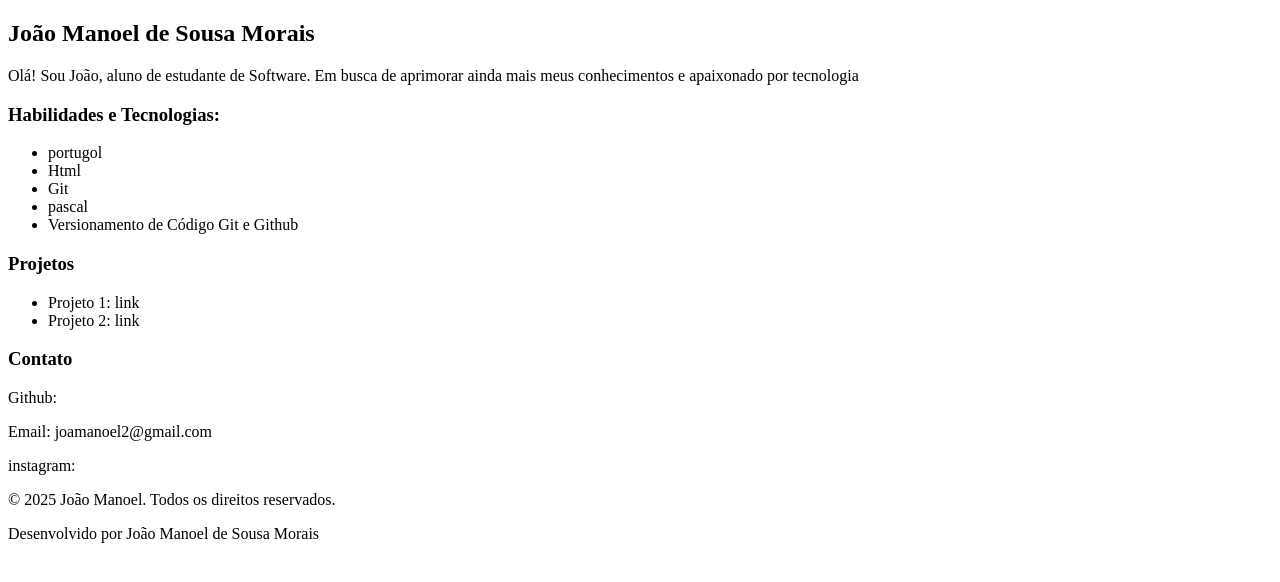
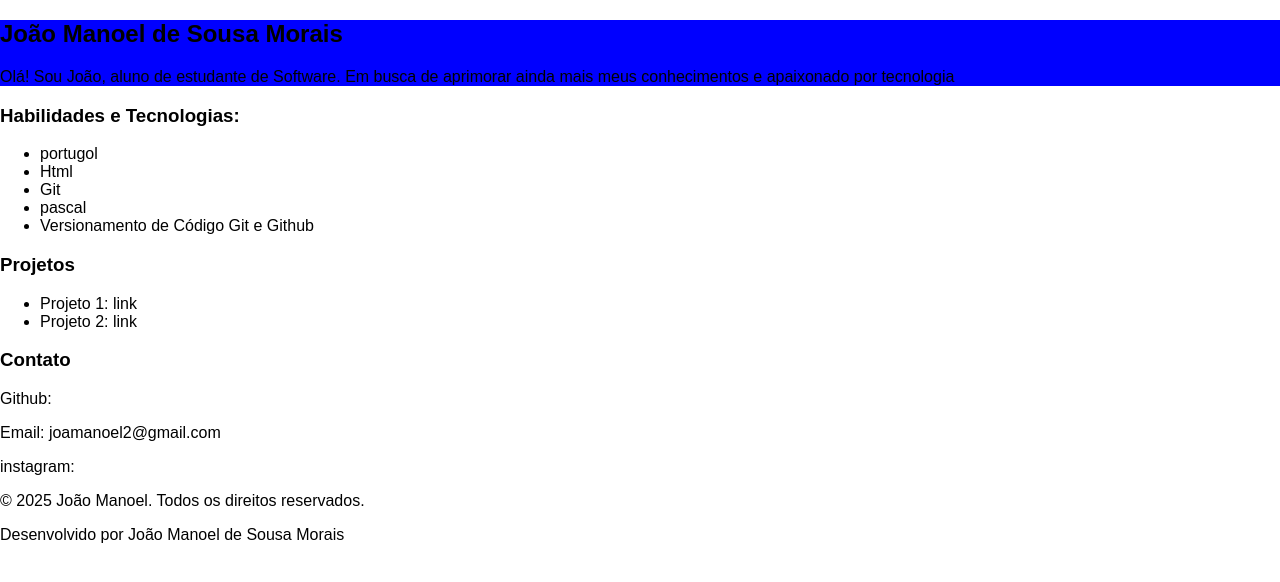
Before and after one commit to morais2006/meu-site, a plain HTML site: page index.html in a window 1280 px wide. Drawn offline with Linux system fonts and the light colour scheme.

Commit message:
mito2026

```diff
--- a/index.html
+++ b/index.html
@@ -5,8 +5,8 @@
     <meta name="viewport" content="width=device-width, initial-scale=1.0">
     <title>Document</title>
 </head>
-<body>
-    <section>
+<body style="font-family: sans-serif; margin:0; padding: 0;">
+    <section style="background-color: blue">
         <h1> João Manoel de Sousa Morais</h1>
         <p>
           Olá! Sou João, aluno  de estudante de Software. Em busca de
```
